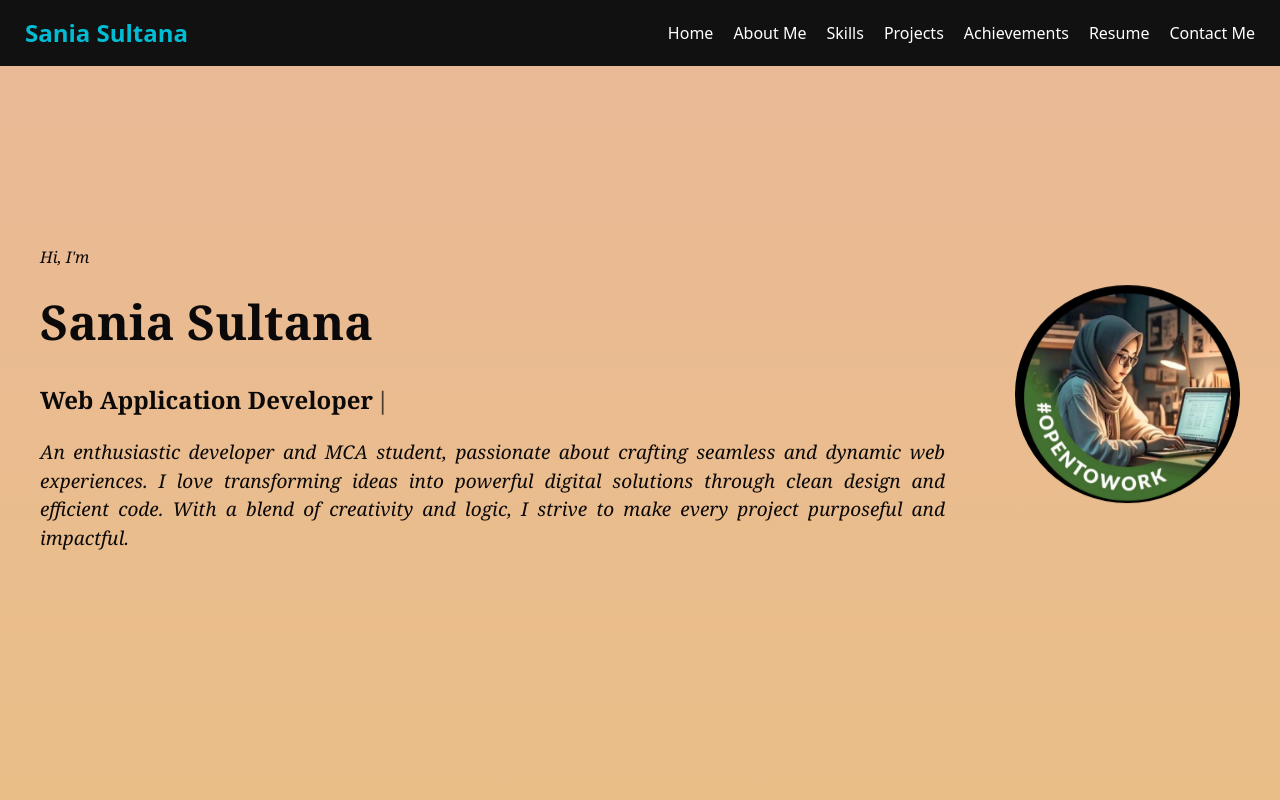
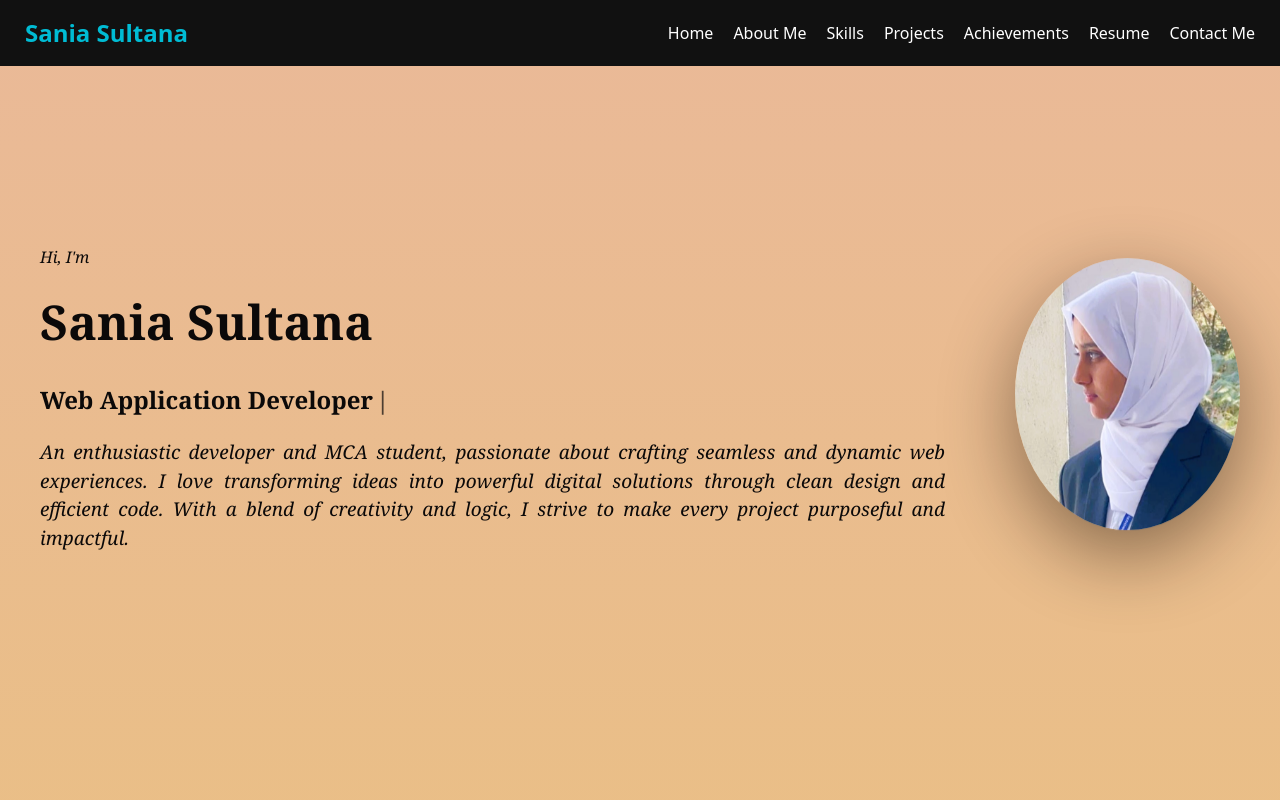
Before and after one commit to Saniahyd1/portfolio, a React (Vite) app: page / in a window 1280 px wide. Shown: the top 800 px of the page. Built offline with nearby package versions, Linux system fonts and the light colour scheme.

Commit message:
image updated

```diff
--- a/src/App.jsx
+++ b/src/App.jsx
@@ -4,7 +4,7 @@ import Navbar from './Components/Navbar';
 import { Typewriter } from 'react-simple-typewriter';
 
 
-import profileImg from './assets/profileimg.jpg';
+import profileImg from './assets/profileimg.jpeg';
 
 import { FaCopy, FaGithub, FaEnvelope, FaPhone, FaLinkedin } from "react-icons/fa";
 
@@ -96,6 +96,7 @@ function App() {
                 width: '100%',
                 maxWidth: '225px',
                 height: 'auto',
+                boxShadow: '0 25px 75px rgba(19, 8, 0, 0.46)',
                 borderRadius: '50%',
                 animation: 'float 3s ease-in-out infinite',
               }}
```
Also changed, not shown: src/assets/profileimg.jpeg (added), src/assets/profileimg.jpg (deleted).
